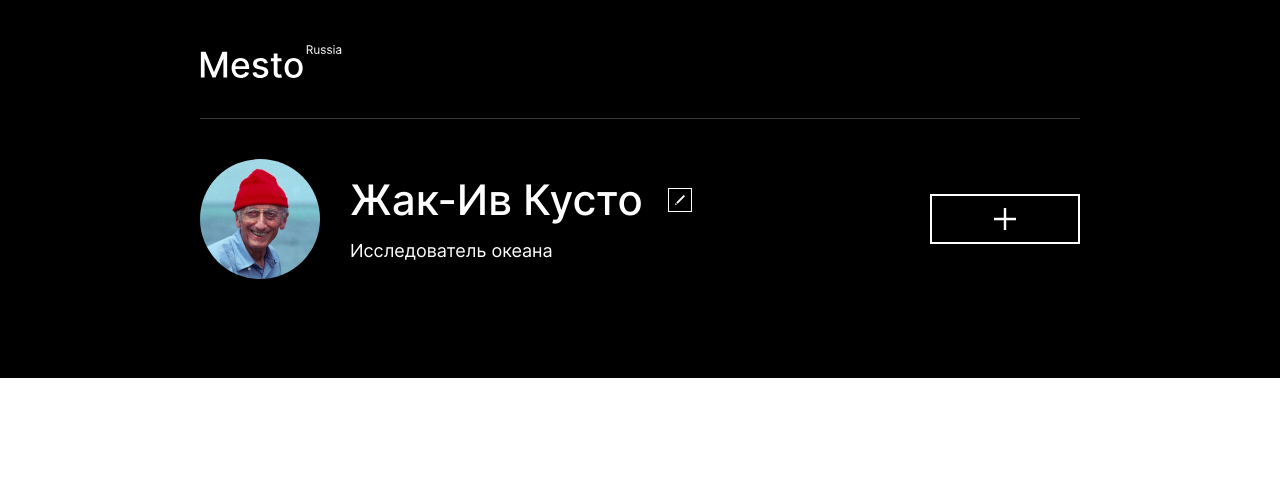
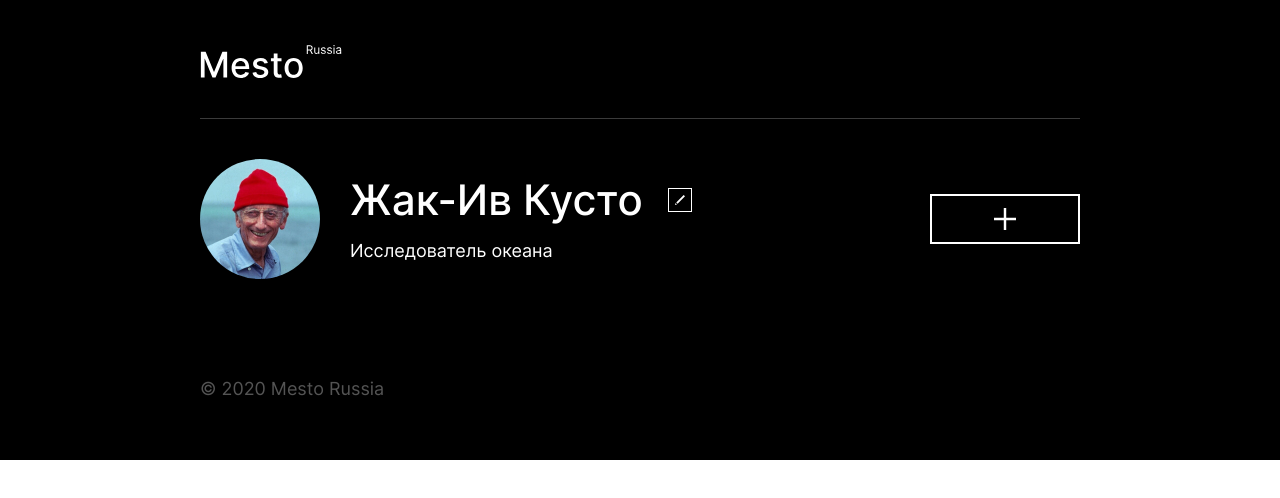
Before and after one commit to brovan-rus/mesto-react, a React (Create React App) app: page / in a window 1280 px wide. Shown: the top 498 px of the page. Built offline with nearby package versions, Linux system fonts and the light colour scheme; a web font is replaced by a local one.

Commit message:
feat: add header, main, footer components

```diff
--- a/src/App.js
+++ b/src/components/App.js
@@ -1,29 +1,13 @@
+import Header from './Header';
+import Main from './Main';
+import Footer from './Footer';
 function App() {
   return (
       <>
           <div className="page page_position_center">
-              <header className="header page__header">
-                  <nav>
-                      <a className="header__logo" href="#" target="_self"></a>
-                  </nav>
-              </header>
-              <main className="content page__content">
-                  <section className="profile content__profile">
-                      <div className="profile__photo"></div>
-                      <div className="profile__container">
-                          <div className="profile__name-containter">
-                              <h1 className="profile__name">Жак-Ив Кусто</h1>
-                              <button type="button" className="profile__edit-button"></button>
-                          </div>
-                          <p className="profile__job">Исследователь океана</p>
-                      </div>
-                      <button type="button" className="profile__plus-button"></button>
-                  </section>
-                  <section className="cards content__cards">
-                      <ul className="cards__list">
-                      </ul>
-                  </section>
-              </main>
+              <Header/>
+              <Main/>
+              <Footer/>
           </div>
           <div className="popup popup_content_profile-edit">
               <div className="popup__container popup__container_content_form">
--- /dev/null
+++ b/src/components/Footer.js
@@ -0,0 +1,9 @@
+function Footer() {
+    return (
+        <footer className="footer page__footer">
+            <p className="footer__copyright">© 2020 Mesto Russia</p>
+        </footer>
+    );
+}
+
+export default Footer;
--- /dev/null
+++ b/src/components/Header.js
@@ -0,0 +1,11 @@
+function Header() {
+    return (
+        <header className="header page__header">
+            <nav>
+                <a className="header__logo" href="#" target="_self"></a>
+            </nav>
+        </header>
+    );
+}
+
+export default Header;
--- /dev/null
+++ b/src/components/Main.js
@@ -0,0 +1,23 @@
+function Main() {
+    return (
+        <main className="content page__content">
+            <section className="profile content__profile">
+                <div className="profile__photo"></div>
+                <div className="profile__container">
+                    <div className="profile__name-containter">
+                        <h1 className="profile__name">Жак-Ив Кусто</h1>
+                        <button type="button" className="profile__edit-button"></button>
+                    </div>
+                    <p className="profile__job">Исследователь океана</p>
+                </div>
+                <button type="button" className="profile__plus-button"></button>
+            </section>
+            <section className="cards content__cards">
+                <ul className="cards__list">
+                </ul>
+            </section>
+        </main>
+    );
+}
+
+export default Main;
--- a/src/index.js
+++ b/src/index.js
@@ -1,7 +1,7 @@
 import React from 'react';
 import ReactDOM from 'react-dom';
 import './index.css';
-import App from './App';
+import App from './components/App';
 import reportWebVitals from './reportWebVitals';
 
 ReactDOM.render(
```
Also changed, not shown: 1 other file (tests, documents, lock files or other folders).
